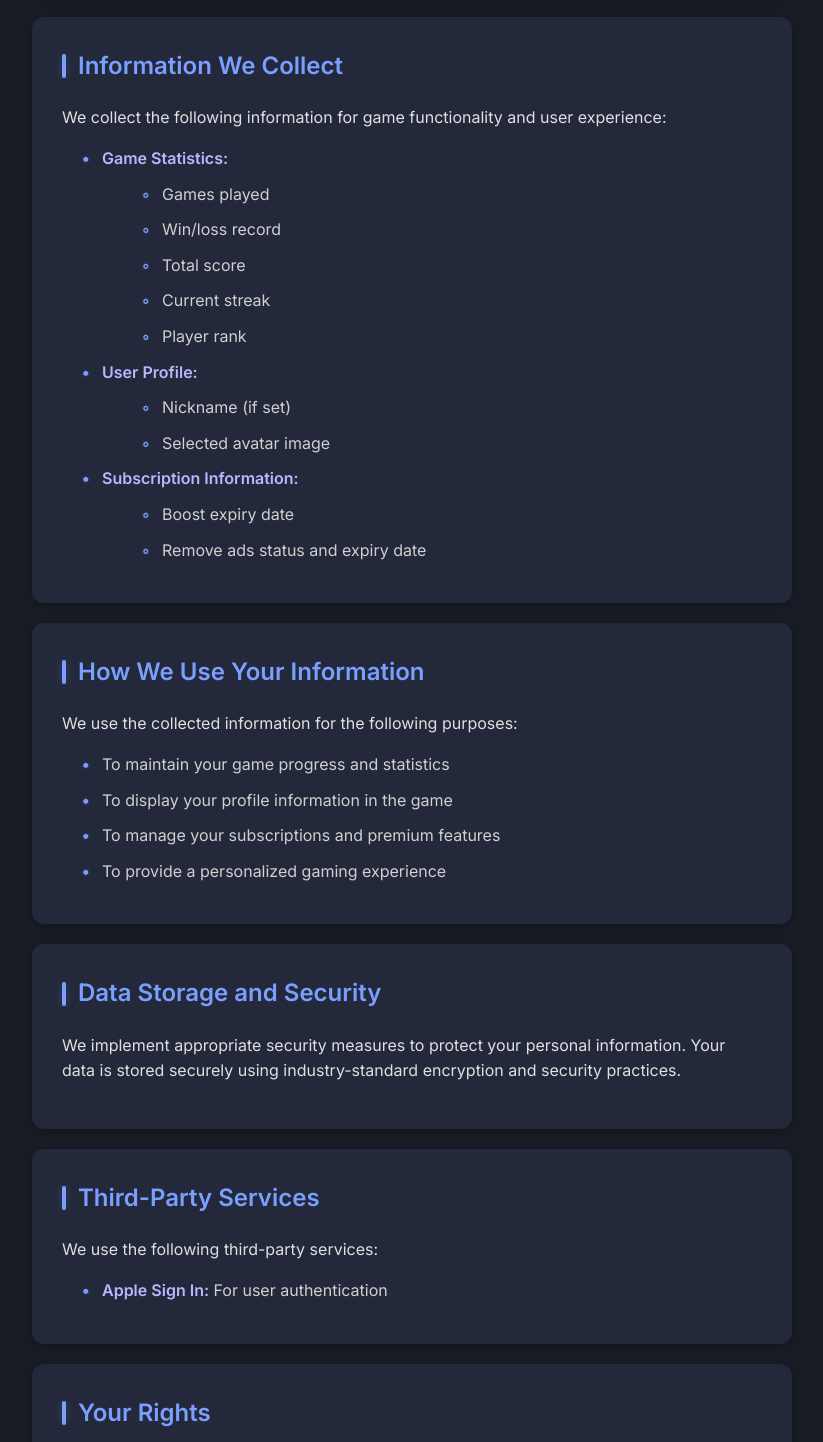
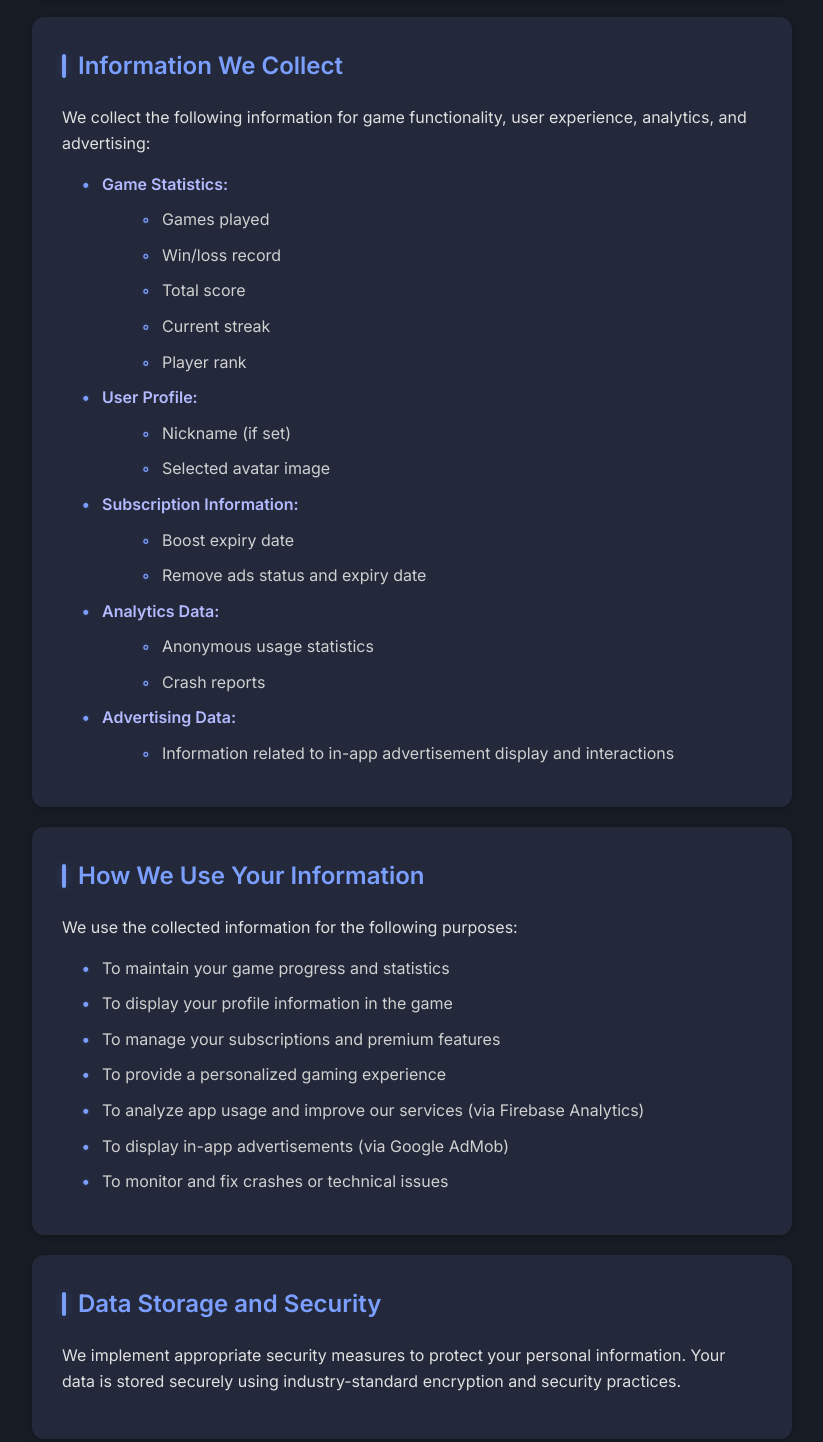
Before and after one commit to BunyaminMete/Spades-Privacy-Policy, a plain HTML site: page index.html in a window 1280 px wide. Shown: the part 843-2285 px from the top of the page, without its empty margins (228-1051 px from the left). Drawn offline with Linux system fonts and the light colour scheme.

Commit message:
Add Google AdMob and Firebase Analytics to privacy policy

```diff
--- a/index.html
+++ b/index.html
@@ -214,7 +214,7 @@
 
         <div class="section">
             <h2>Information We Collect</h2>
-            <p>We collect the following information for game functionality and user experience:</p>
+            <p>We collect the following information for game functionality, user experience, analytics, and advertising:</p>
             <ul>
                 <li><strong>Game Statistics:</strong>
                     <ul class="nested-list">
@@ -237,6 +237,17 @@
                         <li>Remove ads status and expiry date</li>
                     </ul>
                 </li>
+                <li><strong>Analytics Data:</strong>
+                    <ul class="nested-list">
+                        <li>Anonymous usage statistics</li>
+                        <li>Crash reports</li>
+                    </ul>
+                </li>
+                <li><strong>Advertising Data:</strong>
+                    <ul class="nested-list">
+                        <li>Information related to in-app advertisement display and interactions</li>
+                    </ul>
+                </li>
             </ul>
         </div>
 
@@ -248,6 +259,9 @@
                 <li>To display your profile information in the game</li>
                 <li>To manage your subscriptions and premium features</li>
                 <li>To provide a personalized gaming experience</li>
+                <li>To analyze app usage and improve our services (via Firebase Analytics)</li>
+                <li>To display in-app advertisements (via Google AdMob)</li>
+                <li>To monitor and fix crashes or technical issues</li>
             </ul>
         </div>
 
@@ -261,6 +275,8 @@
             <p>We use the following third-party services:</p>
             <ul>
                 <li><strong>Apple Sign In:</strong> For user authentication</li>
+                <li><strong>Google AdMob:</strong> For displaying in-app advertisements</li>
+                <li><strong>Firebase Analytics:</strong> For anonymous usage statistics and crash reporting</li>
             </ul>
         </div>
 
```
